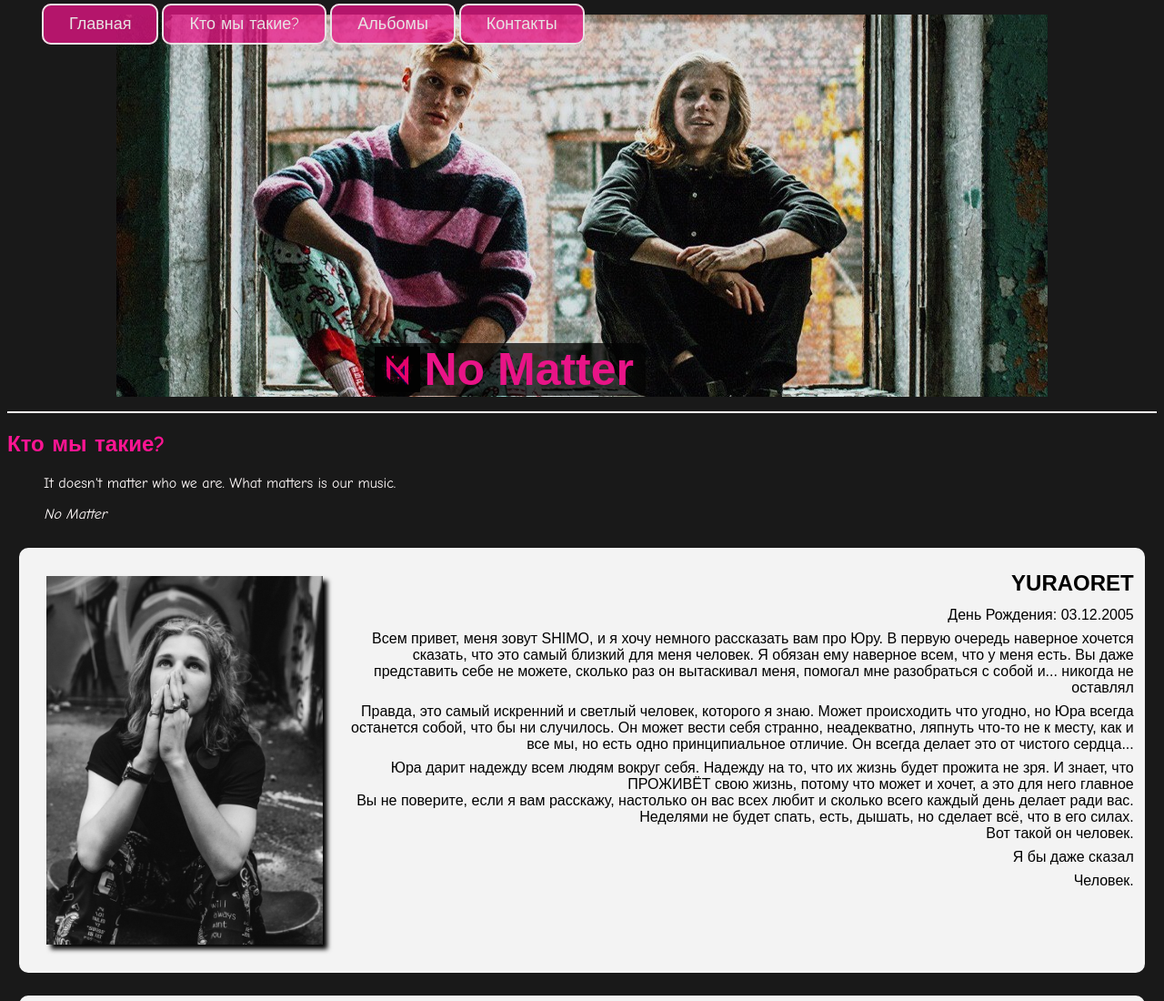
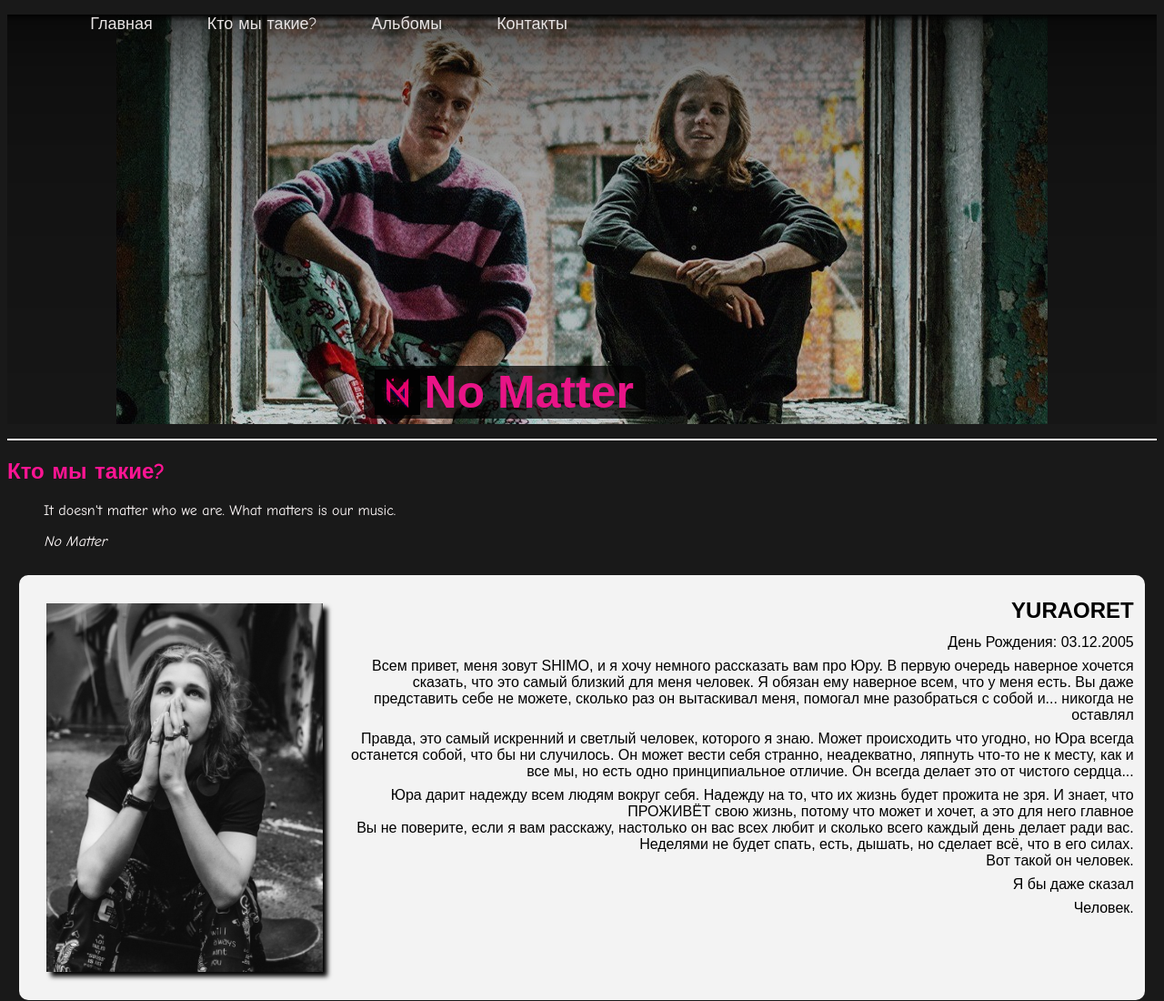
Before and after one commit to EllaSlep/web_y25, a plain HTML site: page index.html in a window 1280 px wide. Shown: the top 1100 px of the page at 91% size. Drawn offline with Linux system fonts and the light colour scheme.

Commit message:
Update outlines.css

```diff
--- a/outlines.css
+++ b/outlines.css
@@ -20,11 +20,11 @@ span{
 }
 
 nav {
-    background-image: url("1.jpg");
+    background-image: linear-gradient(rgba(0,0,0, 1), 5%, rgba(0,0,0,0.1)), url("1.jpg");
     background-position: center;
     background-attachment: scroll;
     width: 100%;
-    height: 420px;
+    height: 450px;
     font-size: 16px;
     background-repeat: no-repeat;
     opacity: 0.9;
@@ -35,16 +35,18 @@ nav {
         display: inline;
         text-align: center;
         align-items: center;
+        /*
         border-radius: 10px;
         border: 2px solid;
         background-color: rgba(255, 20, 147, 0.75);
+         */
         padding: 10px 28px;
         font-size: 18px;
         font-family: 'Comfortaa', 'Comic Sans MS', 'Arial', serif;
     }
 
     .FirstElem{
-        margin-left:3%
+        margin-left:5%
     }
 
     .LastElem{
@@ -52,7 +54,7 @@ nav {
     }
 
     .Logo {
-        margin-top: 340px;
+        margin-top: 365px;
         margin-left: 31%;
         width: fit-content;
         border-radius: 10px;
```
